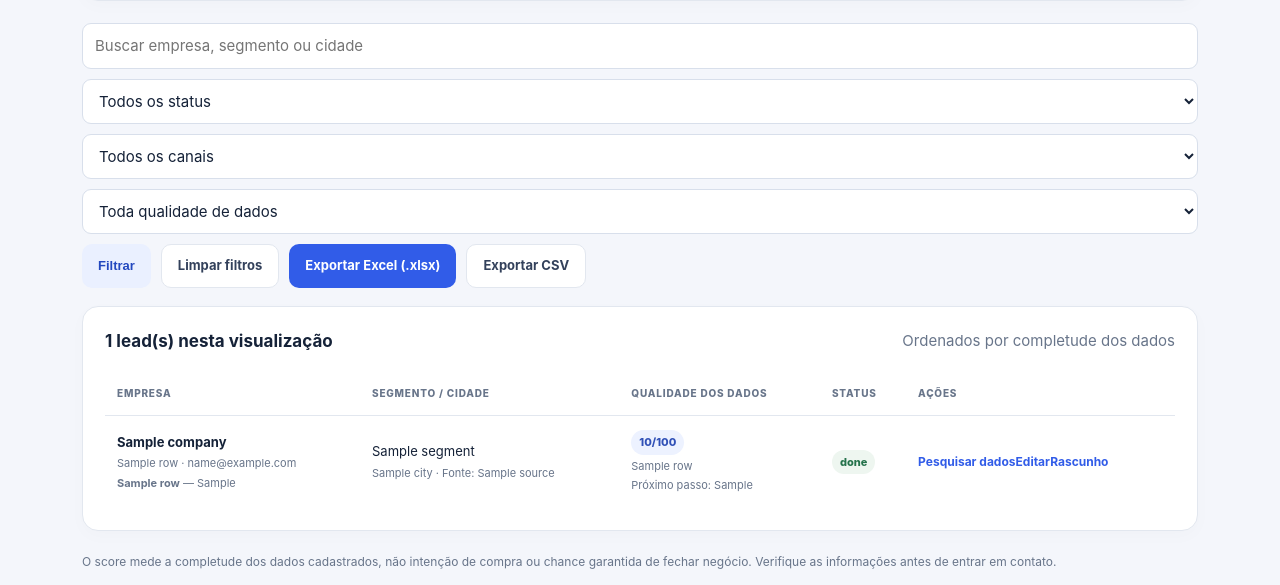
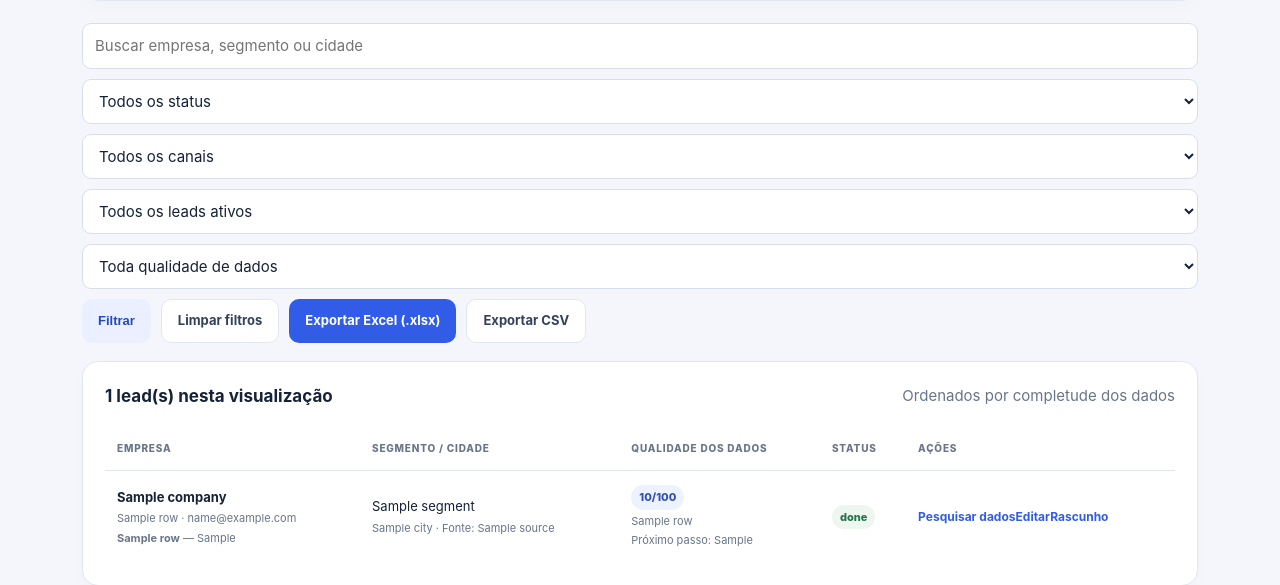
Before and after one commit to gtaocultooficial-sudo/leadpilot-ai, a Flask app: template templates/leads.html in a window 1280 px wide. Shown: the part 749-1334 px from the top of the page. Run offline with Flask 3, Linux system fonts and the light colour scheme; the template is opened without the code that fills it: most values are stand-ins (such as "Sample title", 1, 10 or a date in 2020); parts of the project's set-up code (start-up, migrations or seed data) failed here and were passed over; some libraries are stand-ins or nearby versions.

Commit message:
Add lead readiness filter to lead list

```diff
--- a/templates/leads.html
+++ b/templates/leads.html
@@ -108,6 +108,11 @@
     <option value="missing" {% if selected_channel=="missing" %}selected{% endif %}>Sem canal cadastrado</option>
     <option value="research" {% if selected_channel=="research" %}selected{% endif %}>Fonte consultada — pesquisar contato</option>
   </select>
+  <select name="readiness">
+    <option value="">Todos os leads ativos</option>
+    <option value="contactable" {% if selected_readiness=="contactable" %}selected{% endif %}>Com e-mail/telefone para abordagem</option>
+    <option value="missing_channel" {% if selected_readiness=="missing_channel" %}selected{% endif %}>Ativos sem e-mail/telefone</option>
+  </select>
   <select name="quality">
     <option value="">Toda qualidade de dados</option>
     <option value="incomplete" {% if selected_quality=="incomplete" %}selected{% endif %}>Incompletos (&lt; 40)</option>
```
